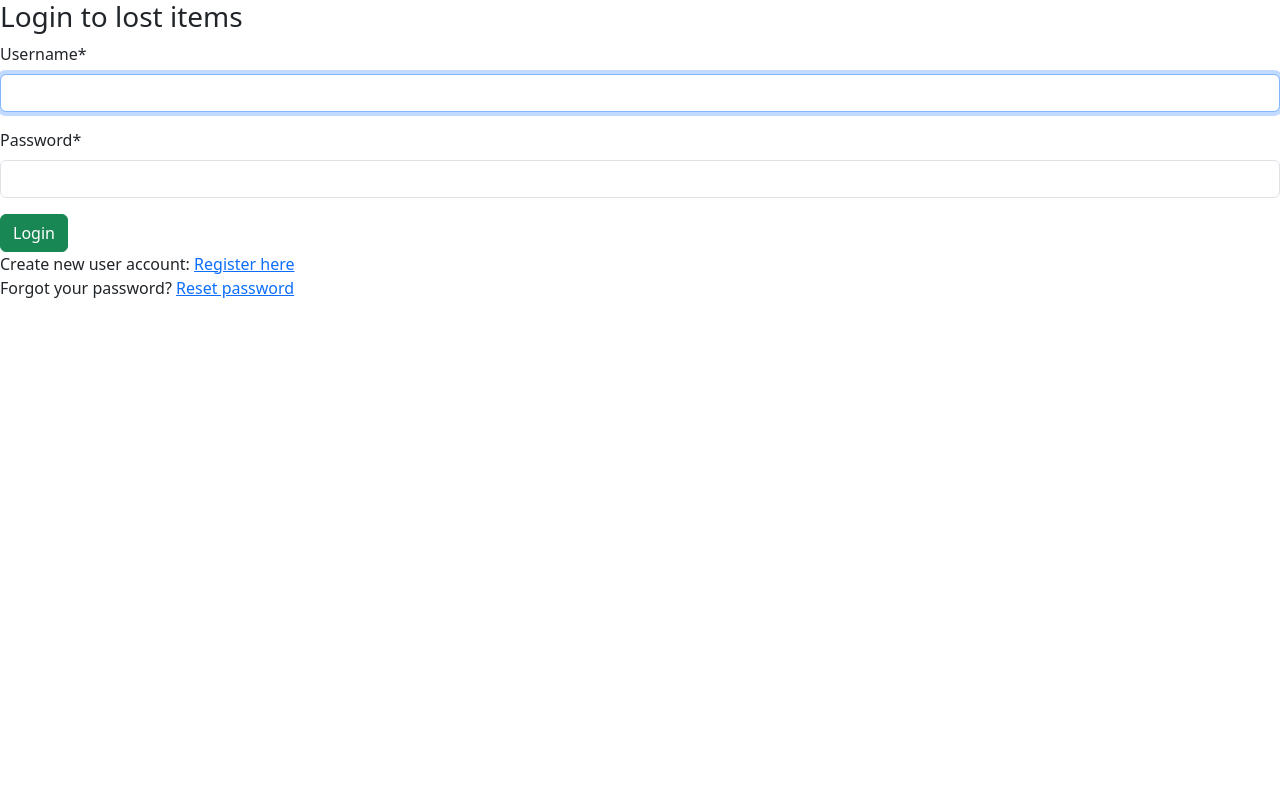
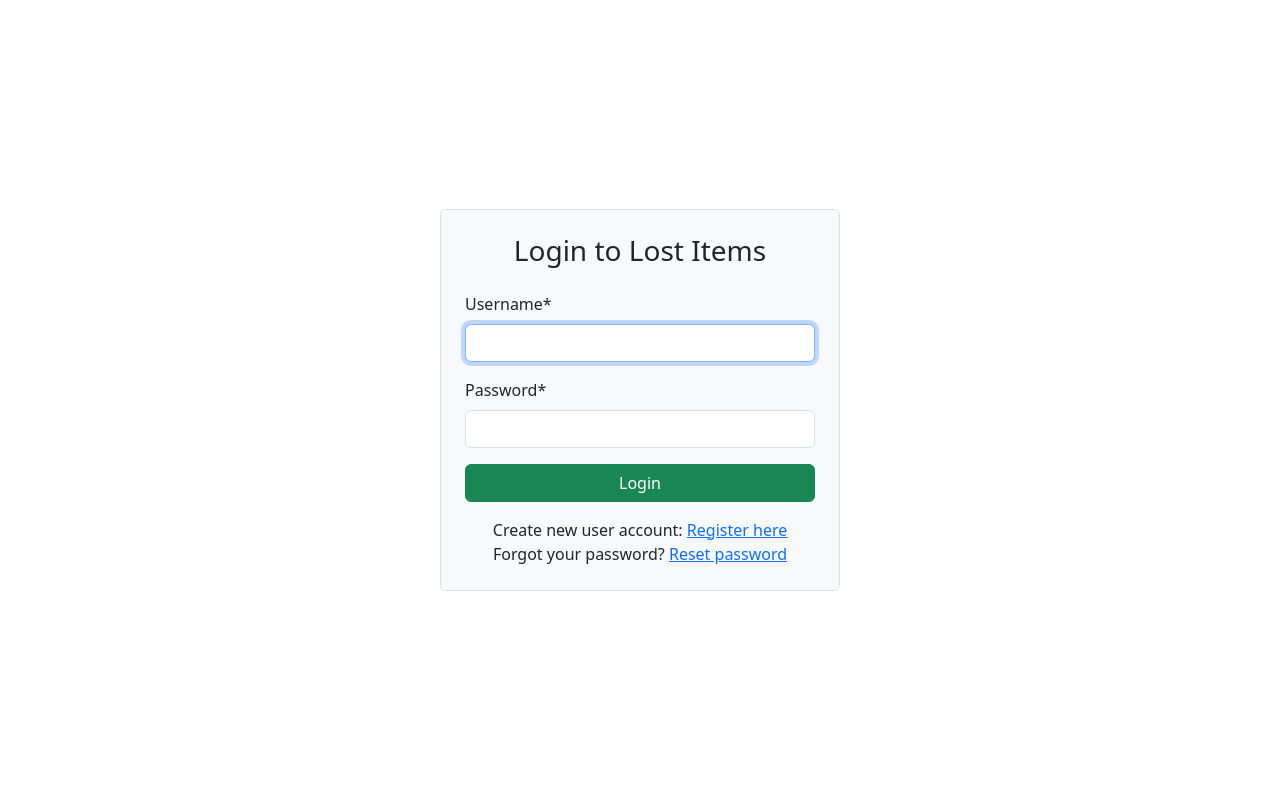
Before and after one commit to Krat1078/Revised_Yugou_2024_teamB, a Django app: page /lostitem/login/ in a window 1280 px wide. Run offline with Django 3.2, Linux system fonts and the light colour scheme; some libraries are stand-ins or nearby versions.

Commit message:
Change the login and registration page layout

```diff
--- a/LostItemproject/lostitem/templates/registration/login.html
+++ b/LostItemproject/lostitem/templates/registration/login.html
@@ -1,12 +1,18 @@
 {% extends "base.html" %}
 {% load crispy_forms_tags %}
 {% block content %}
-<h3>Login to lost items</h3>
+<div class="d-flex justify-content-center align-items-center vh-100">
+    <div class="p-4 border rounded bg-light" style="width: 100%; max-width: 400px;">
+        <h3 class="text-center mb-4">Login to Lost Items</h3>
         <form method="post" class="formsWidth">
             {% csrf_token %}
             {{ form|crispy }}
-    <button type="submit" class="btn btn-success">Login</button>
+            <button type="submit" class="btn btn-success w-100">Login</button>
         </form>
+        <div class="mt-3 text-center">
             Create new user account: <a href="{% url 'lostitem:signup' %}">Register here</a> <br>
             Forgot your password? <a href="{% url 'lostitem:resetPassword' %}">Reset password</a>
+        </div>
+    </div>
+</div>
 {% endblock content %}
--- a/LostItemproject/lostitem/templates/users/signup.html
+++ b/LostItemproject/lostitem/templates/users/signup.html
@@ -1,6 +1,8 @@
 {% extends "base.html" %}
 {% load crispy_forms_tags %}
 {% block content %}
+    <div class="d-flex justify-content-center align-items-center vh-100">
+        <div class="p-4 border rounded bg-light" style="width: 100%; max-width: 400px;">
             <h3>Create new account</h3>
             <form method="post" class="formsWidth">
                 {% csrf_token %}
@@ -8,4 +10,6 @@
                 <button type="submit" class="btn btn-success">Register</button>
             </form>
             Do you have a account? <a href="{% url 'lostitem:login' %}">Click here to Login</a>
+        </div>
+    </div>
 {% endblock content %}
```
Lines whose indentation alone changed are shown as unchanged.
